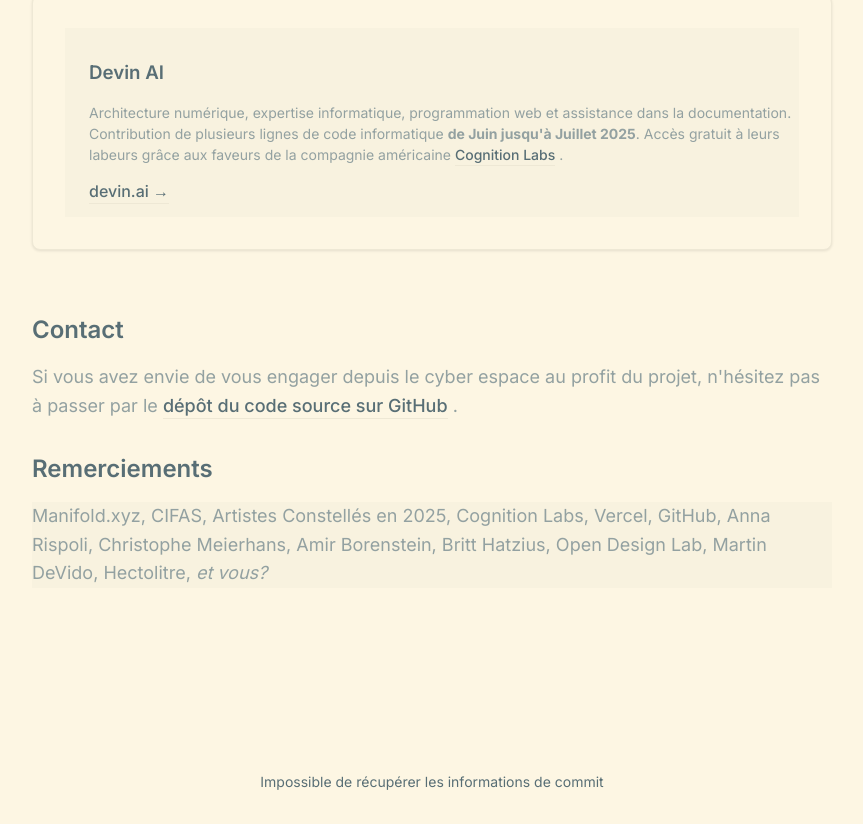
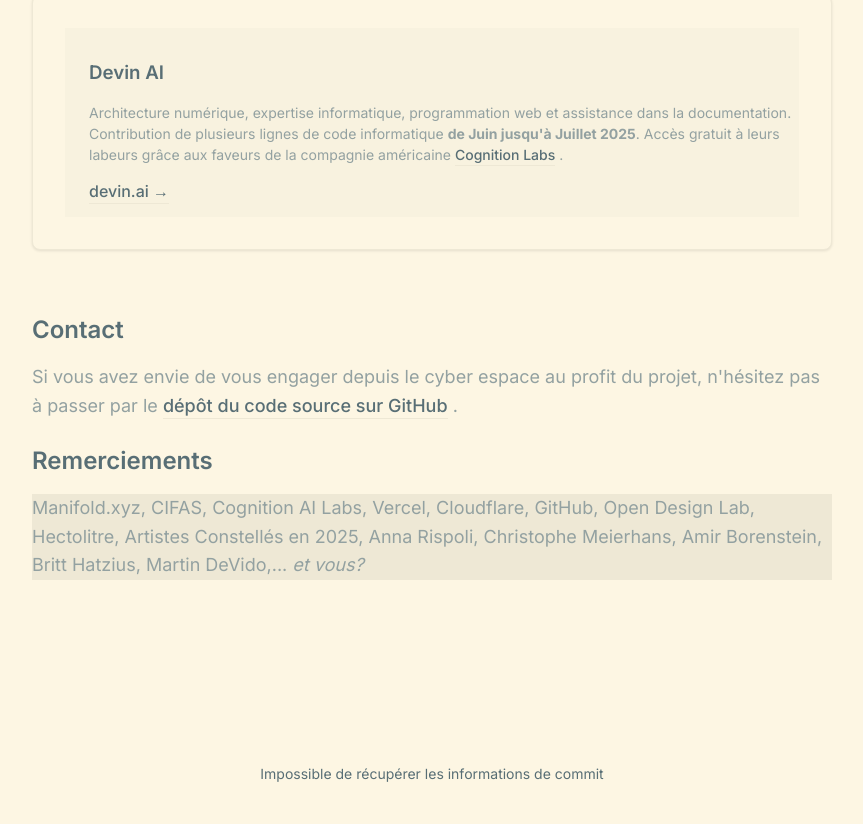
Before and after one commit to daqhris/DoublementAliene, a Next.js app: page /about in a window 1280 px wide. Shown: the part 2826-3650 px from the top of the page, without its empty margins (208-1071 px from the left). Built offline with nearby package versions, Linux system fonts and the light colour scheme; no server answers.

Commit message:
Update page.tsx

```diff
--- a/app/about/page.tsx
+++ b/app/about/page.tsx
@@ -199,11 +199,11 @@ export default function AboutPage() {
               dépôt du code source sur GitHub
             </Link>{' '}.
           </p>
-        <h4 className="theater-heading-md">
+        <h3 className="theater-heading-md">
           Remerciements
-        </h4>
-        <p className="theater-subtitle bg-theater-muted/5">
-          Manifold.xyz, CIFAS, Artistes Constellés en 2025, Cognition Labs, Vercel, GitHub, Anna Rispoli, Christophe Meierhans, Amir Borenstein, Britt Hatzius, Open Design Lab, Martin DeVido, Hectolitre, <em>et vous?</em>
+        </h3>
+        <p className="theater-subtitle bg-theater-muted">
+          Manifold.xyz, CIFAS, Cognition AI Labs, Vercel, Cloudflare, GitHub, Open Design Lab, Hectolitre, Artistes Constellés en 2025, Anna Rispoli, Christophe Meierhans, Amir Borenstein, Britt Hatzius, Martin DeVido,... <em>et vous?</em>
         </p>
       </section>
     </div>
```
